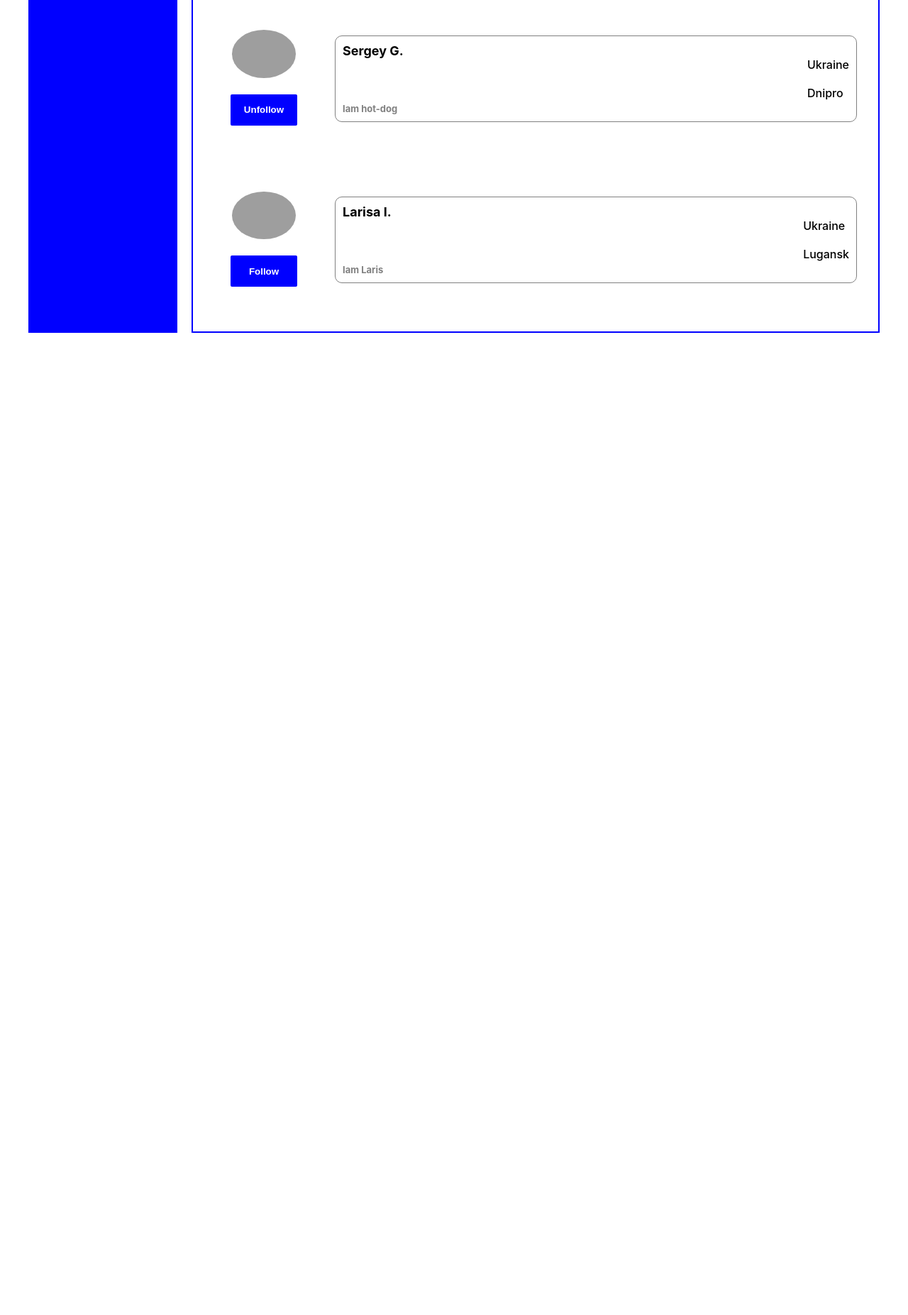
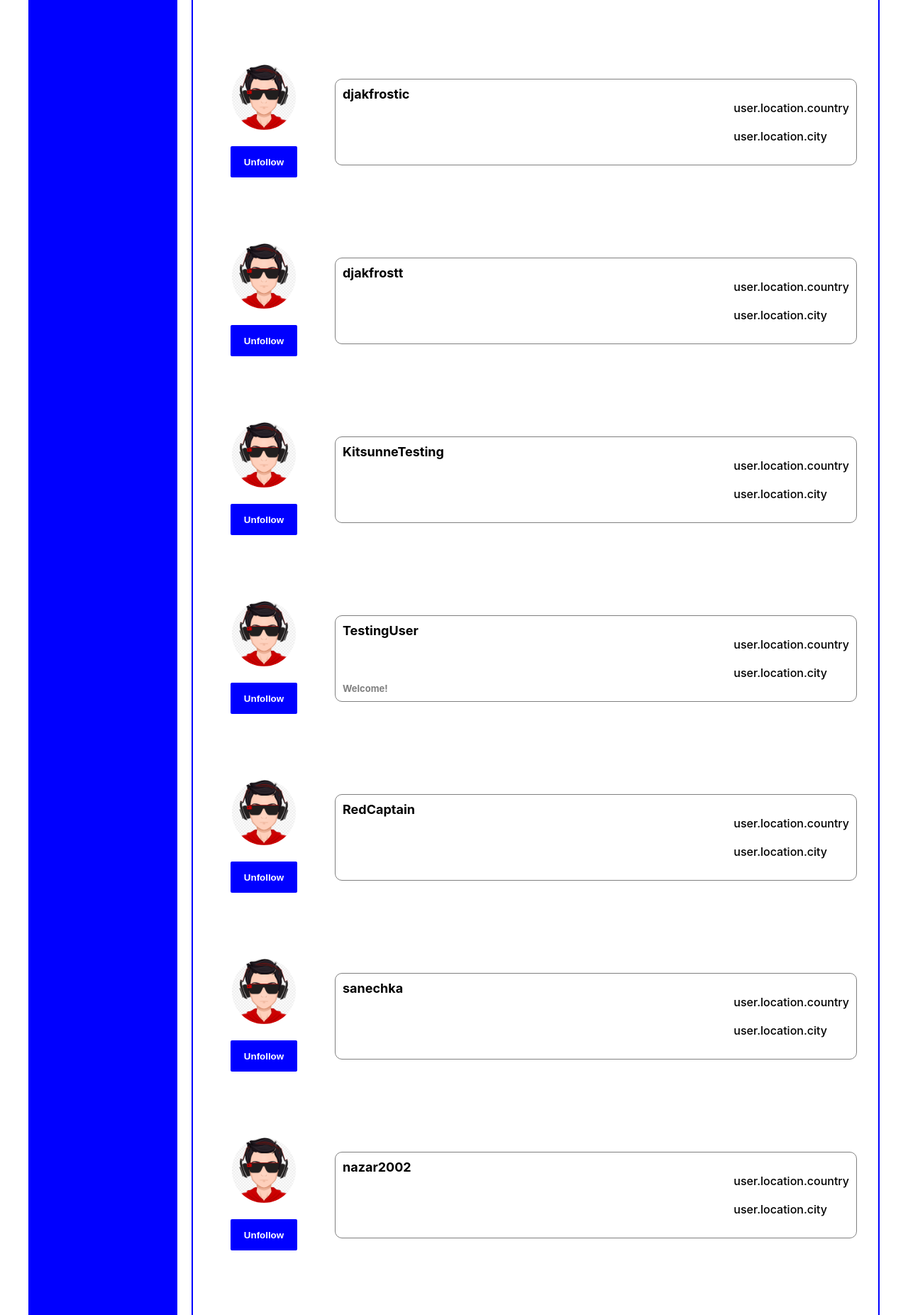
Before and after one commit to ivannikovlg13/samurai-one, a React (Create React App) app: page /users in a window 1280 px wide. Shown: the part 525-2378 px from the top of the page at 71% size. Before the commit the page ends 994 px from the top, so only its background shows below. Built offline with nearby package versions, Linux system fonts and the light colour scheme; grey boxes are pictures that could not be loaded.

Commit message:
added Class Component users

```diff
--- a/package.json
+++ b/package.json
@@ -6,6 +6,7 @@
     "@testing-library/jest-dom": "^5.16.4",
     "@testing-library/react": "^13.3.0",
     "@testing-library/user-event": "^13.5.0",
+    "axios": "^0.27.2",
     "react": "^18.1.0",
     "react-dom": "^18.1.0",
     "react-redux": "^8.0.2",
--- a/src/components/users/users.jsx
+++ b/src/components/users/users.jsx
@@ -1,30 +1,150 @@
 import React from 'react'
 import styles from './users.module.css'
+import userPhoto from '../../assets/images/user.png'
+// import * as axios from 'axios'
 
-const Users = (props) => {
+class Users extends React.Component{
+  constructor(props){
+    super(props)
+    debugger
+    this.props.setUsers([{
+      "name": "Nastassia_Kauharenia",
+      "id": 24911,
+      "uniqueUrlName": null,
+      "photos": {
+        "small": null,
+        "large": null
+      },
+      "status": null,
+      "followed": false
+    },
+    {
+      "name": "kavak94",
+      "id": 24910,
+      "uniqueUrlName": null,
+      "photos": {
+        "small": null,
+        "large": null
+      },
+      "status": null,
+      "followed": false
+    },
+    {
+      "name": "djakfrostic",
+      "id": 24909,
+      "uniqueUrlName": null,
+      "photos": {
+        "small": null,
+        "large": null
+      },
+      "status": null,
+      "followed": false
+    },
+    {
+      "name": "djakfrostt",
+      "id": 24908,
+      "uniqueUrlName": null,
+      "photos": {
+        "small": null,
+        "large": null
+      },
+      "status": null,
+      "followed": false
+    },
+    {
+      "name": "KitsunneTesting",
+      "id": 24907,
+      "uniqueUrlName": null,
+      "photos": {
+        "small": null,
+        "large": null
+      },
+      "status": null,
+      "followed": false
+    },
+    {
+      "name": "TestingUser",
+      "id": 24906,
+      "uniqueUrlName": null,
+      "photos": {
+        "small": null,
+        "large": null
+      },
+      "status": "Welcome!",
+      "followed": false
+    },
+    {
+      "name": "RedCaptain",
+      "id": 24905,
+      "uniqueUrlName": null,
+      "photos": {
+        "small": null,
+        "large": null
+      },
+      "status": null,
+      "followed": false
+    },
+    {
+      "name": "sanechka",
+      "id": 24904,
+      "uniqueUrlName": null,
+      "photos": {
+        "small": null,
+        "large": null
+      },
+      "status": null,
+      "followed": false
+    },
+    {
+      "name": "nazar2002",
+      "id": 24903,
+      "uniqueUrlName": null,
+      "photos": {
+        "small": null,
+        "large": null
+      },
+      "status": null,
+      "followed": false
+    },
+    {
+      "name": "obvin",
+      "id": 24902,
+      "uniqueUrlName": null,
+      "photos": {
+        "small": null,
+        "large": null
+      },
+      "status": null,
+      "followed": false
+    },
+    ])
+  }
+  render(){
     return (
-    props.users.map(user => <div className = {styles.wrapper}key={user.id}>
+
+      this.props.users.map(user => <div className={styles.wrapper} key={user.id}>
         <div className={styles.linksBox}>
-        <img className ={styles.avatar} src={user.photo} alt="avatar" />
+          <img className={styles.avatar} src={user.photos.small != null ? user.photos.small : userPhoto} alt="avatar" />
           {
             user.followed
-         ? <button onClick={()=> {props.unfollow(user.id)}} className="button">Follow</button>
-         : <button onClick={() => {props.follow(user.id)}} className="button">Unfollow</button>
+              ? <button onClick={() => {this.props.unfollow(user.id) }} className="button">Follow</button>
+              : <button onClick={() => { this.props.follow(user.id) }} className="button">Unfollow</button>
           }
 
         </div>
         <div className={styles.infoBox}>
-        <div className ={styles.nameBox}>
-          <span className={styles.name}>{user.fullName}</span>
+          <div className={styles.nameBox}>
+            <span className={styles.name}>{user.name}</span>
             <span className={styles.status}>{user.status}</span>
           </div>
-        <div className ={styles.locationBox}>
-          <span>{user.location.country}</span>
-          <span>{user.location.city}</span>
+          <div className={styles.locationBox}>
+            <span>{"user.location.country"}</span>
+            <span>{"user.location.city"}</span>
           </div>
         </div>
       </div>)
     )
   }
+}
 
 export default Users
--- a/src/redux/usersReducer.js
+++ b/src/redux/usersReducer.js
@@ -1,48 +1,46 @@
 let initialStore = {
-  users: [{
-      photo: 'https://toppng.com/uploads/preview/cool-avatar-transparent-image-cool-boy-avatar-11562893383qsirclznyw.png',
-      followed: true,
-      id: 1,
-      status: 'Iam RAMBO',
-      fullName: 'Alex I',
-      location: {
-        country: 'Ukraine',
-        city: 'Kyiv'
-      },
-    },
-    {
-      photo: 'https://toppng.com/uploads/preview/cool-avatar-transparent-image-cool-boy-avatar-11562893383qsirclznyw.png',
-      followed: true,
-      id: 2,
-      status: 'Iam a boss',
-      fullName: 'Dmitry K.',
-      location: {
-        country: 'Belarus',
-        city: 'Minsk'
-      },
-    },
-    {
-      photo: 'https://toppng.com/uploads/preview/cool-avatar-transparent-image-cool-boy-avatar-11562893383qsirclznyw.png',
-      followed: false,
-      id: 3,
-      status: 'Iam hot-dog',
-      fullName: 'Sergey G.',
-      location: {
-        country: 'Ukraine',
-        city: 'Dnipro'
-      },
-    },
-    {
-      photo: 'https://toppng.com/uploads/preview/cool-avatar-transparent-image-cool-boy-avatar-11562893383qsirclznyw.png',
-      followed: true,
-      id: 4,
-      status: 'Iam Laris',
-      fullName: 'Larisa I.',
-      location: {
-        country: 'Ukraine',
-        city: 'Lugansk'
-      },
-    },
+  users: [
+//     {photo: 'https://toppng.com/uploads/preview/cool-avatar-transparent-image-cool-boy-avatar-11562893383qsirclznyw.png',
+//       followed: true,
+//       id: 1,
+//       status: 'Iam RAMBO',
+//       fullName: 'Alex I',
+//       location: {
+//         country: 'Ukraine',
+//         city: 'Kyiv'
+//     },
+//     },
+//     {photo: 'https://toppng.com/uploads/preview/cool-avatar-transparent-image-cool-boy-avatar-11562893383qsirclznyw.png',
+//       followed: true,
+//       id: 2,
+//       status: 'Iam a boss',
+//       fullName: 'Dmitry K.',
+//       location: {
+//         country: 'Belarus',
+//         city: 'Minsk'
+//     },
+//     },
+//     {photo: 'https://toppng.com/uploads/preview/cool-avatar-transparent-image-cool-boy-avatar-11562893383qsirclznyw.png',
+//       followed: false,
+//       id: 3,
+//       status: 'Iam hot-dog',
+//       fullName: 'Sergey G.',
+//       location: {
+//         country: 'Ukraine',
+//         city: 'Dnipro'
+//     },
+//     },
+//     {
+// photo: 'https://toppng.com/uploads/preview/cool-avatar-transparent-image-cool-boy-avatar-11562893383qsirclznyw.png',
+//       followed: true,
+//       id: 4,
+//       status: 'Iam Laris',
+//       fullName: 'Larisa I.',
+//       location: {
+//         country: 'Ukraine',
+//         city: 'Lugansk'
+//       },
+//     },
 
   ],
   newPostText: ''
@@ -97,8 +95,9 @@ export const unFollowAC = (userId) => ({
   type: UNFOLLOW,
   userId
 })
-export const setUsersAC = () => ({
-  type: SET_USERS
+export const setUsersAC = (users) => ({
+  type: SET_USERS,
+  users
 })
 
 
```
Also changed, not shown: src/assets/images/user.png (added), 1 other file (tests, documents, lock files or other folders). Lines whose indentation alone changed are shown as unchanged.
